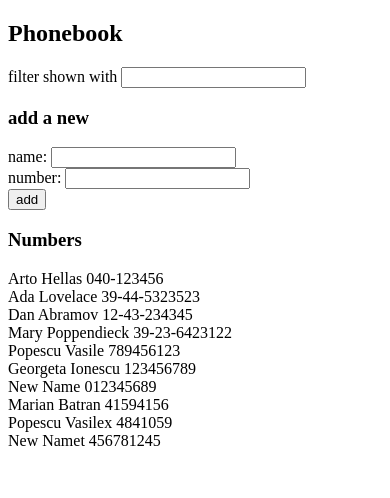
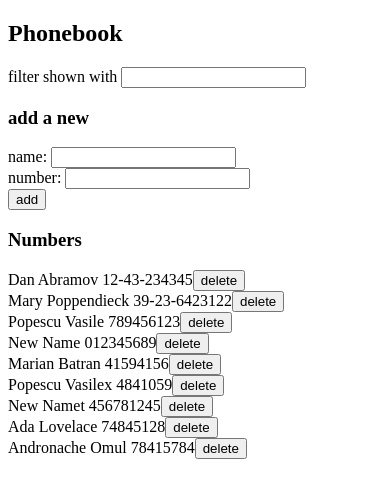
Before and after one commit to raduilie/fullstackopen, a React (Vite) app in the folder part2/phonebook/: page / in a window 390 px wide. Shown: the top 498 px of the page. Built offline with nearby package versions, Linux system fonts and the light colour scheme; data requests are answered from the project's data file.

Commit message:
Exercise 2.14 - phonebook step 9

```diff
--- a/part2/phonebook/db.json
+++ b/part2/phonebook/db.json
@@ -1,15 +1,5 @@
 {
   "persons": [
-    {
-      "name": "Arto Hellas",
-      "number": "040-123456",
-      "id": "1"
-    },
-    {
-      "name": "Ada Lovelace",
-      "number": "39-44-5323523",
-      "id": "2"
-    },
     {
       "name": "Dan Abramov",
       "number": "12-43-234345",
@@ -24,11 +14,6 @@
       "id": "5",
       "name": "Popescu Vasile",
       "number": "789456123"
-    },
-    {
-      "id": "16e5",
-      "name": "Georgeta Ionescu",
-      "number": "123456789"
     },
     {
       "id": "d285",
@@ -49,6 +34,16 @@
       "id": "0041",
       "name": "New Namet",
       "number": "456781245"
+    },
+    {
+      "id": "a793",
+      "name": "Ada Lovelace",
+      "number": "74845128"
+    },
+    {
+      "id": "9321",
+      "name": "Andronache Omul",
+      "number": "78415784"
     }
   ]
 }
--- a/part2/phonebook/src/App.jsx
+++ b/part2/phonebook/src/App.jsx
@@ -46,6 +46,16 @@ const App = () => {
       })
   }
 
+  const deletePerson = (person) => {
+    if (!window.confirm(`Delete ${person.name} ?`))
+      return
+    personsService.deletePerson(person.id)
+      .then((person) => {
+        console.log(`${person.name} was deleted`)
+        personsService.getAll().then((persons) => setPersons(persons))
+      })
+  }
+
   const filterPersons = (event) => {
     event.preventDefault()
   }
@@ -66,7 +76,7 @@ const App = () => {
         numberValue={newNumber}
         onChangeNumber={handleNumberChange} />
       <h3>Numbers</h3>
-      <Persons nameFilter={nameFilter} persons={persons} />
+      <Persons nameFilter={nameFilter} persons={persons} deletePerson={deletePerson}/>
     </div>
   )
 }
--- a/part2/phonebook/src/components/Persons.jsx
+++ b/part2/phonebook/src/components/Persons.jsx
@@ -1,10 +1,15 @@
-const Persons = ({nameFilter, persons}) => {
+const Persons = ({nameFilter, persons, deletePerson}) => {
     const lcNameFilter = nameFilter.toLowerCase()
     const personsToShow = nameFilter
         ? persons.filter(person => person.name.toLowerCase().includes(lcNameFilter))
         : persons
     return (
-        personsToShow.map((person) => <div key={person.id}>{person.name} {person.number}</div>)
+        personsToShow.map((person) =>
+            <div key={person.id}>
+                {person.name} {person.number}
+                <button onClick={() => deletePerson(person)}>delete</button>
+            </div>
+        )
     )
 }
 
--- a/part2/phonebook/src/services/persons.js
+++ b/part2/phonebook/src/services/persons.js
@@ -16,4 +16,10 @@ const create = newPerson => {
     return request.then(response => response.data)
 }
 
-export default { getAll, get, create }
+const deletePerson = (id) => {
+    const url = `${baseUrl}/${id}`
+    const request = axios.delete(url)
+    return request.then(response => response.data)
+}
+
+export default { getAll, get, create, deletePerson }
```
